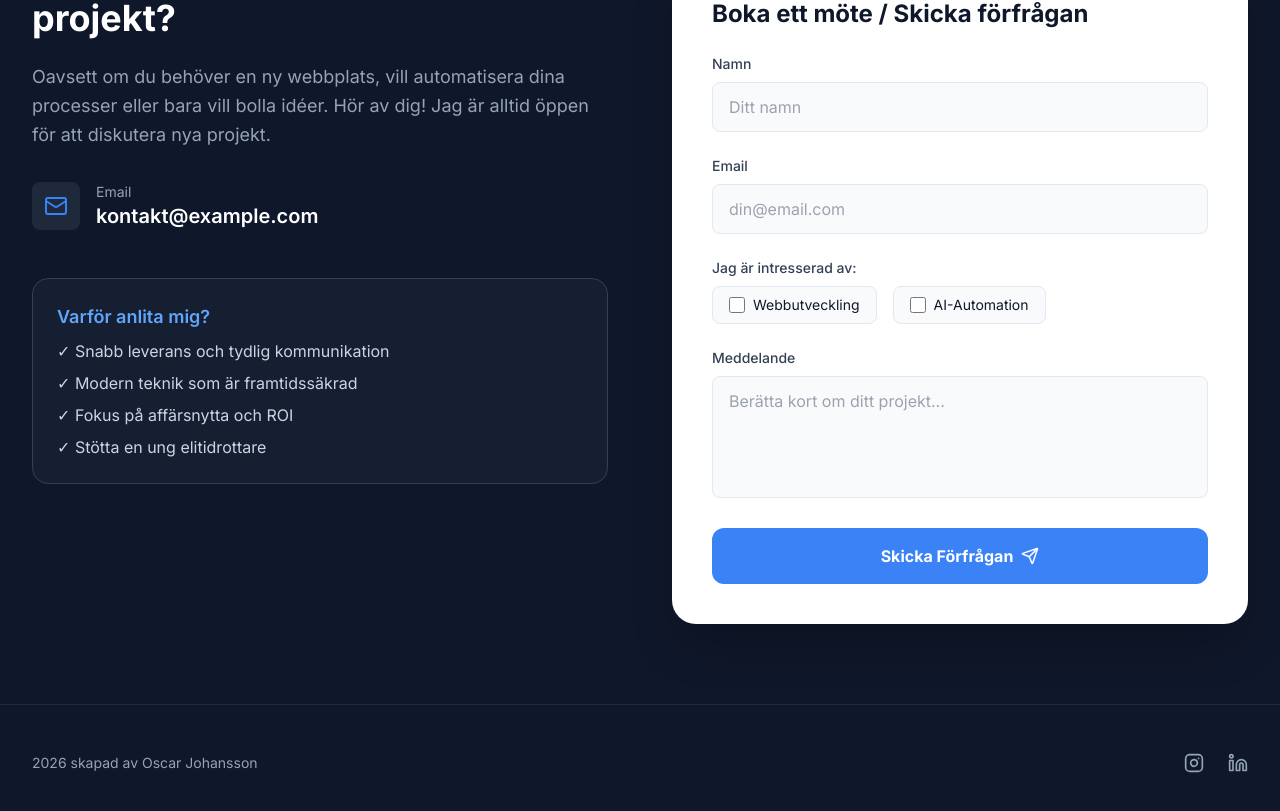
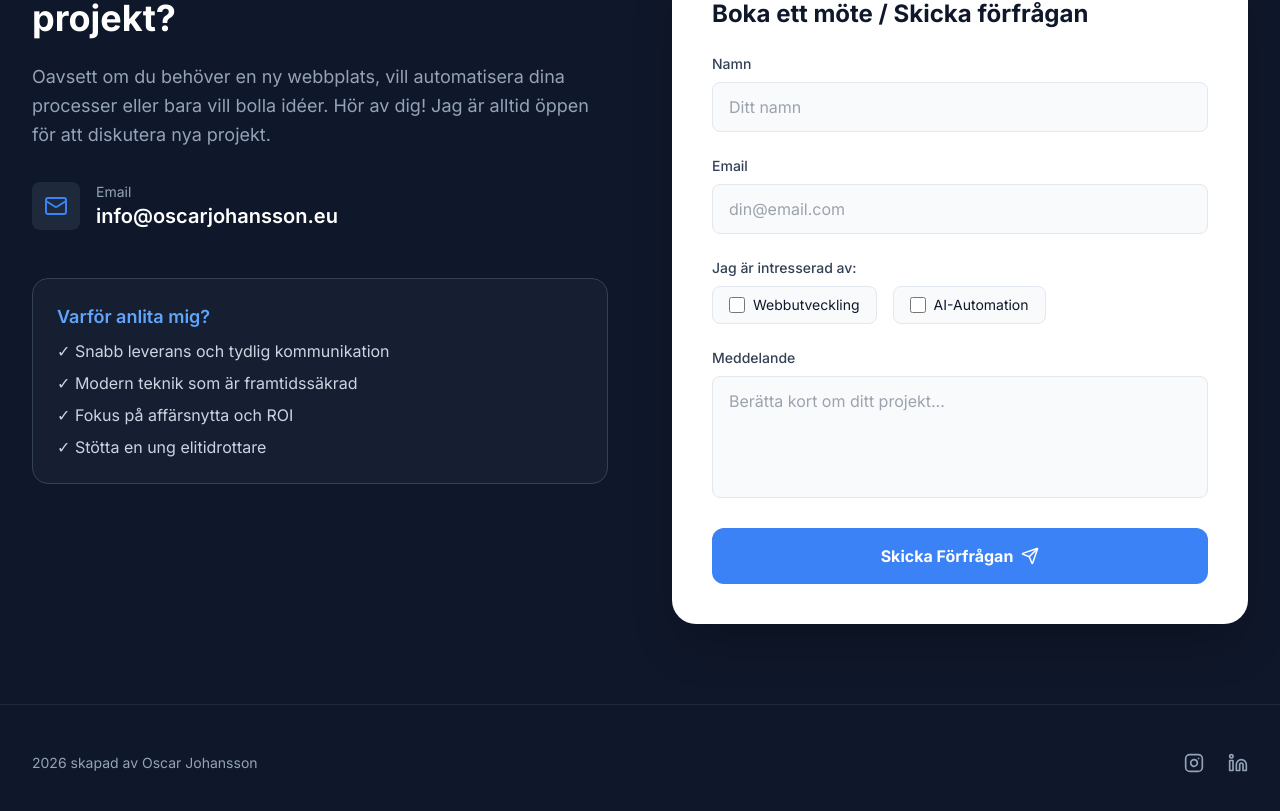
Before and after one commit to Oscar133707/portfolio, a React (Vite) app: page / in a window 1280 px wide. Shown: the part 3643-4454 px from the top of the page. Built offline with nearby package versions, Linux system fonts and the light colour scheme.

Commit message:
Update email to info@oscarjohansson.eu

```diff
--- a/components/Contact.tsx
+++ b/components/Contact.tsx
@@ -40,8 +40,8 @@ const Contact: React.FC = () => {
                     </div>
                     <div>
                         <p className="text-sm text-slate-400">Email</p>
-                        <a href="mailto:kontakt@example.com" className="text-xl font-semibold hover:text-accent transition-colors">
-                            kontakt@example.com
+                        <a href="mailto:info@oscarjohansson.eu" className="text-xl font-semibold hover:text-accent transition-colors">
+                            info@oscarjohansson.eu
                         </a>
                     </div>
                 </div>
```
